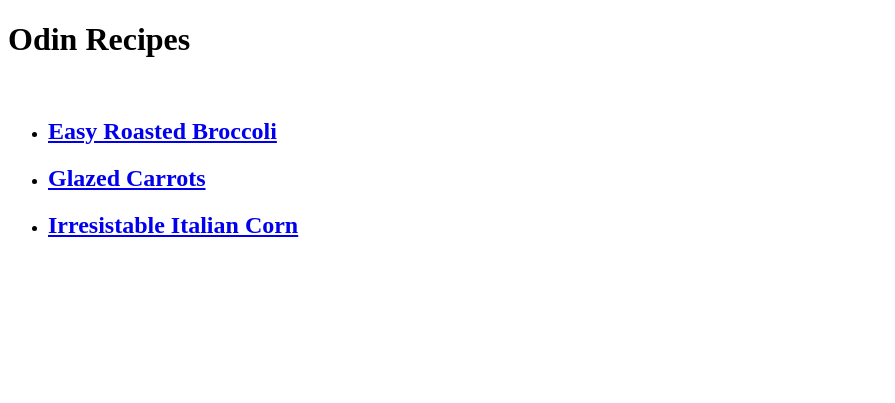
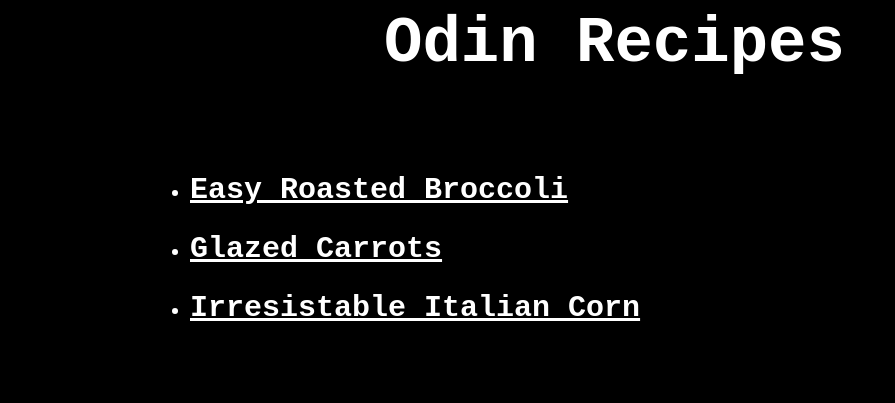
Before and after one commit to m-sand/odin-recipes, a plain HTML site: page index.html in a window 1280 px wide. Shown: the whole page, without its empty margins (0-895 px from the left). Drawn offline with Linux system fonts and the light colour scheme.

Commit message:
Add style.css to index.html
Added some basic styling to the main page and a link
to the css file on the index.html

```diff
--- /dev/null
+++ b/css/style.css
@@ -0,0 +1,19 @@
+* {
+    box-sizing: border-box;
+    background-color: black;
+    color: white;
+    font-family: 'Courier New', Courier, monospace;
+    /* outline: 2px solid red; */
+}
+.title{
+    font-size: 64px;
+    width: 8em;
+    margin: 0 auto;
+}
+
+ul{
+    font-size: 20px;
+    width: 1000px;
+    padding: 50px;
+    margin: 0 auto;
+}
--- a/index.html
+++ b/index.html
@@ -2,10 +2,11 @@
 <html lang="en">
   <head>
     <meta charset="UTF-8" />
+    <link rel="stylesheet" href="./css/style.css">
     <title>Odin-Recipes</title>
   </head>
   <body>
-    <h1>Odin Recipes</h1>
+    <h1 class="title">Odin Recipes</h1>
     <br />
     <ul>
       <li>
```
